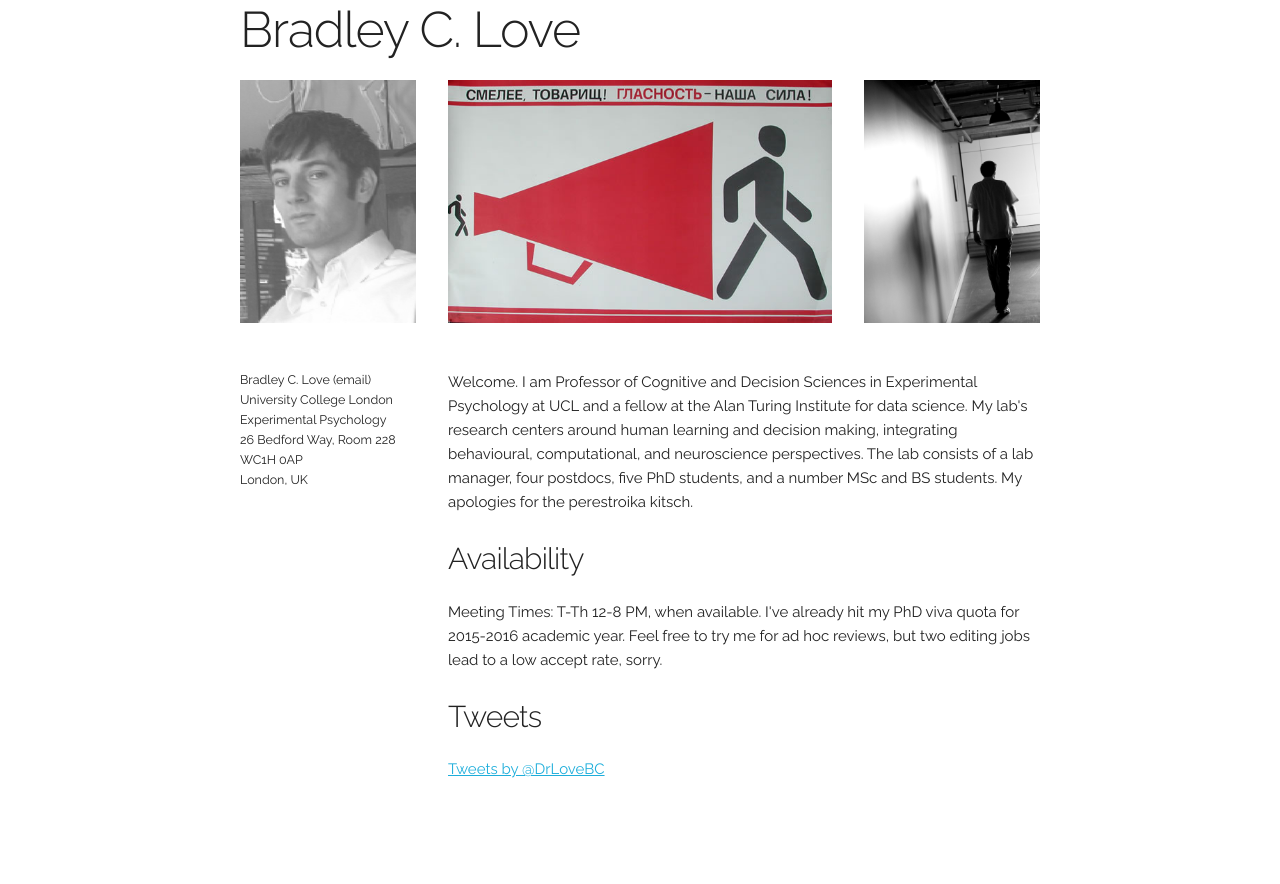
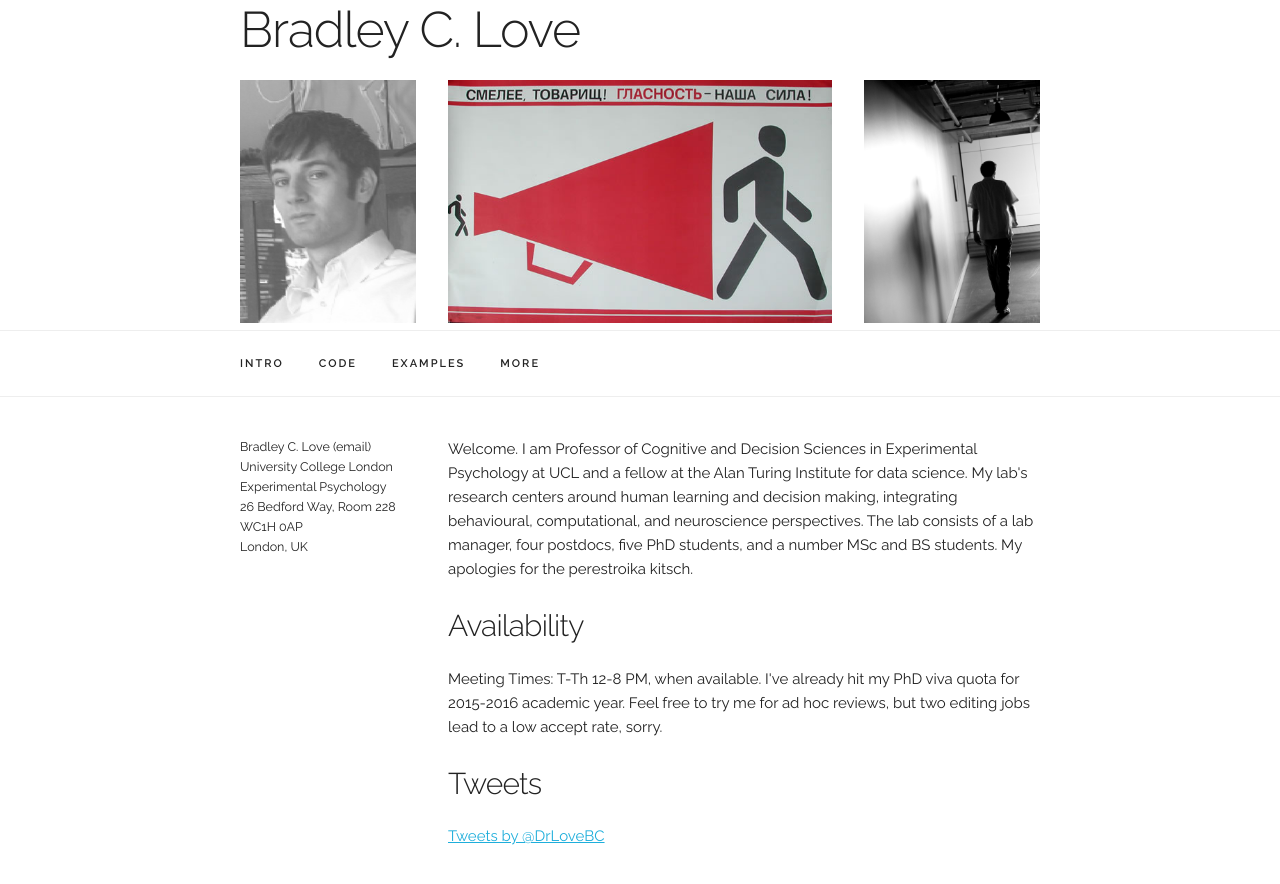
Before and after one commit to lovebc/lovebc.github.io, a Jekyll site: the page built from index.html, in a window 1280 px wide. Shown: the top 884 px of the page. Built offline with Jekyll 4.4.1, drawn with Linux system fonts in a browser that asks for light colours; nearby versions of some CDN libraries; comment, search, counter and statistics services are not loaded.

Commit message:
Update index.html

```diff
--- a/index.html
+++ b/index.html
@@ -20,6 +20,79 @@ layout: test
       </div>
     </div>
   </div>
+
+
+
+    <div class="navbar-spacer"></div>
+    <nav class="navbar">
+      <div class="container">
+        <ul class="navbar-list">
+          <li class="navbar-item"><a class="navbar-link" href="#intro">Intro</a></li>
+          <li class="navbar-item">
+            <a class="navbar-link" href="#" data-popover="#codeNavPopover">Code</a>
+            <div id="codeNavPopover" class="popover">
+              <ul class="popover-list">
+                <li class="popover-item">
+                  <a class="popover-link" href="#grid">Grid</a>
+                </li>
+                <li class="popover-item">
+                  <a class="popover-link" href="#typography">Typography</a>
+                </li>
+                <li class="popover-item">
+                  <a class="popover-link" href="#buttons">Buttons</a>
+                </li>
+                <li class="popover-item">
+                  <a class="popover-link" href="#forms">Forms</a>
+                </li>
+                <li class="popover-item">
+                  <a class="popover-link" href="#lists">Lists</a>
+                </li>
+                <li class="popover-item">
+                  <a class="popover-link" href="#code">Code</a>
+                </li>
+                <li class="popover-item">
+                  <a class="popover-link" href="#tables">Tables</a>
+                </li>
+                <li class="popover-item">
+                  <a class="popover-link" href="#queries">Queries</a>
+                </li>
+                <li class="popover-item">
+                  <a class="popover-link" href="#utilities">Utilities</a>
+                </li>
+              </ul>
+            </div>
+          </li>
+          <li class="navbar-item"><a class="navbar-link" href="#examples">Examples</a></li>
+          <li class="navbar-item">
+            <a class="navbar-link" href="#" data-popover="#moreNavPopover">More</a>
+            <div id="moreNavPopover" class="popover">
+              <ul class="popover-list">
+                <li class="popover-item">
+                  <a class="popover-link" href="https://github.com/dhg/Skeleton">On Github</a>
+                </li>
+                <li class="popover-item">
+                  <a class="popover-link" href="https://github.com/dhg/Skeleton#browser-support">Browsers</a>
+                </li>
+                <li class="popover-item">
+                  <a class="popover-link" href="https://github.com/dhg/Skeleton#license">License</a>
+                </li>
+                <li class="popover-item">
+                  <a class="popover-link" href="https://github.com/dhg/Skeleton#extensions">Extensions</a>
+                </li>
+                <li class="popover-item">
+                  <a class="popover-link" href="https://github.com/dhg/Skeleton/releases">Versions</a>
+                </li>
+                <li class="popover-item">
+                  <a class="popover-link" href="https://github.com/dhg/Skeleton#colophon">Colophon</a>
+                </li>
+              </ul>
+            </div>
+          </li>
+        </ul>
+      </div>
+    </nav>
+
+
   <div class="section categories">
     <div class="container">
       <div class="row">
```
